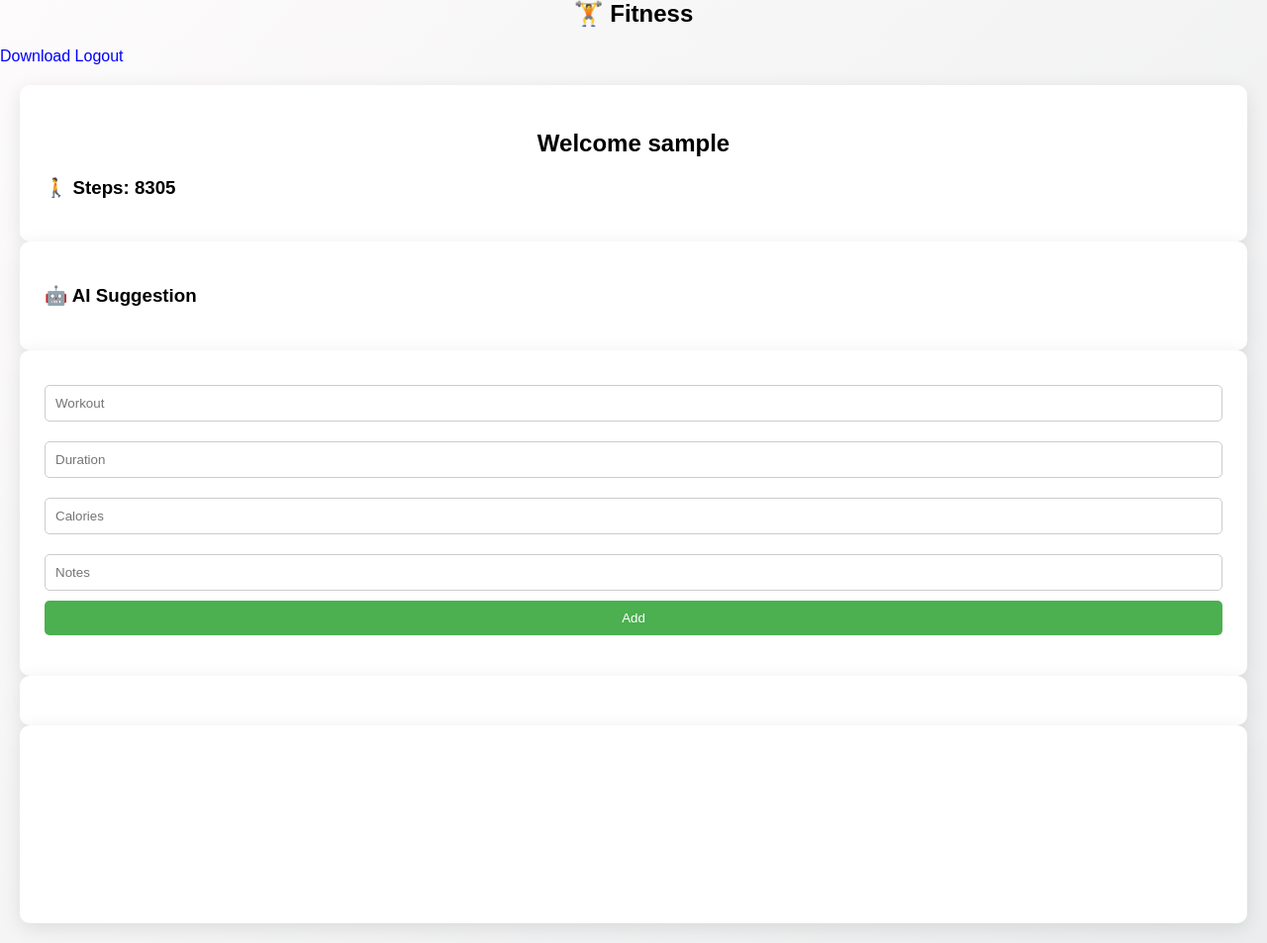
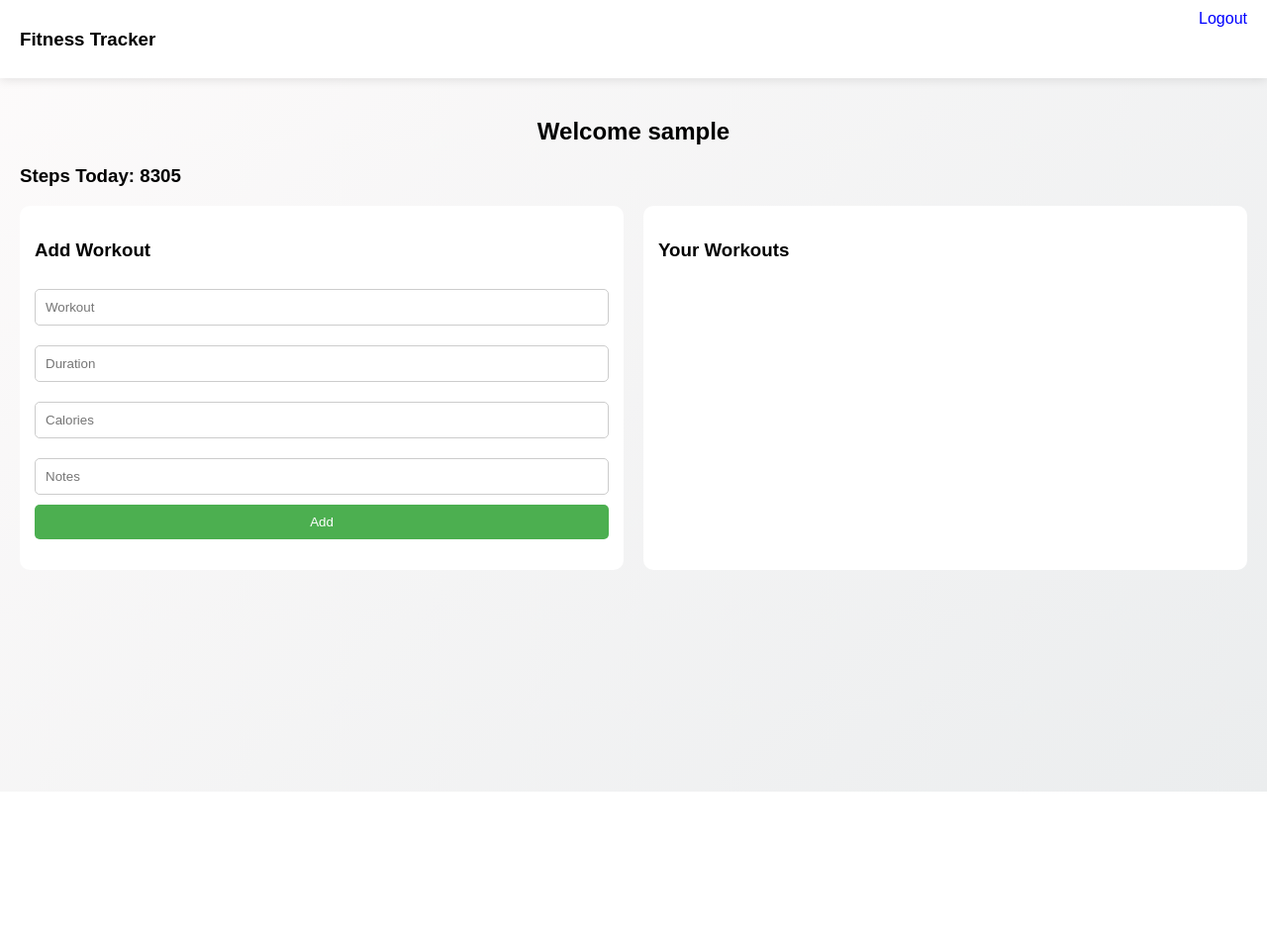
Before and after one commit to rajeshjhenkar338-byte/Fitness-app, a Flask app: page /dashboard in a window 1280 px wide. Shown: the whole page at 99% size. After the commit the page ends 800 px from the top, so only its background shows below. Run offline with Flask 3, Linux system fonts and the light colour scheme; the visitor is signed in with stand-in values (Sample User, id 1); data that the repository does not hold is empty; a map, chart or similar area stays blank.

Commit message:
Update dashboard.html

```diff
--- a/templates/dashboard.html
+++ b/templates/dashboard.html
@@ -1,25 +1,19 @@
 <link rel="stylesheet" href="/static/style.css">
-<script src="https://cdn.jsdelivr.net/npm/chart.js"></script>
 
-<div class="sidebar">
-  <h2>🏋️ Fitness</h2>
-  <a href="/download">Download</a>
+<div class="topbar">
+  <h3>Fitness Tracker</h3>
   <a href="/logout">Logout</a>
 </div>
 
 <div class="main">
 
-<div class="card">
 <h2>Welcome {{session["user"]}}</h2>
-<h3>🚶 Steps: {{steps}}</h3>
-</div>
+<h3>Steps Today: {{steps}}</h3>
 
-<div class="card">
-<h3>🤖 AI Suggestion</h3>
-<p>{{suggestion}}</p>
-</div>
+<div class="grid">
 
-<div class="card">
+<div class="card2">
+<h3>Add Workout</h3>
 <form method="POST">
 <input name="workout" placeholder="Workout">
 <input name="duration" placeholder="Duration">
@@ -29,32 +23,18 @@
 </form>
 </div>
 
-<div class="card">
+<div class="card2">
+<h3>Your Workouts</h3>
+
 {% for w in workouts %}
-<div class="item">
+<p>
 {{w["workout"]}} - {{w["calories"]}} cal
-<a href="/edit/{{w["id"]}}">Edit</a>
-<a href="/delete/{{w["id"]}}">Delete</a>
-</div>
+<a href="/delete/{{w['id']}}">Delete</a>
+</p>
 {% endfor %}
-</div>
 
-<div class="card">
-<canvas id="chart"></canvas>
 </div>
 
 </div>
 
-<script>
-let data = {{ workouts|tojson | safe }};
-
-let labels = data.map(w => w.date);
-let cal = data.map(w => w.calories);
-
-if (labels.length > 0) {
- new Chart(document.getElementById("chart"),{
-  type:"line",
-  data:{labels:labels,datasets:[{label:"Calories",data:cal}]}
- });
-}
-</script>
+</div>
```
